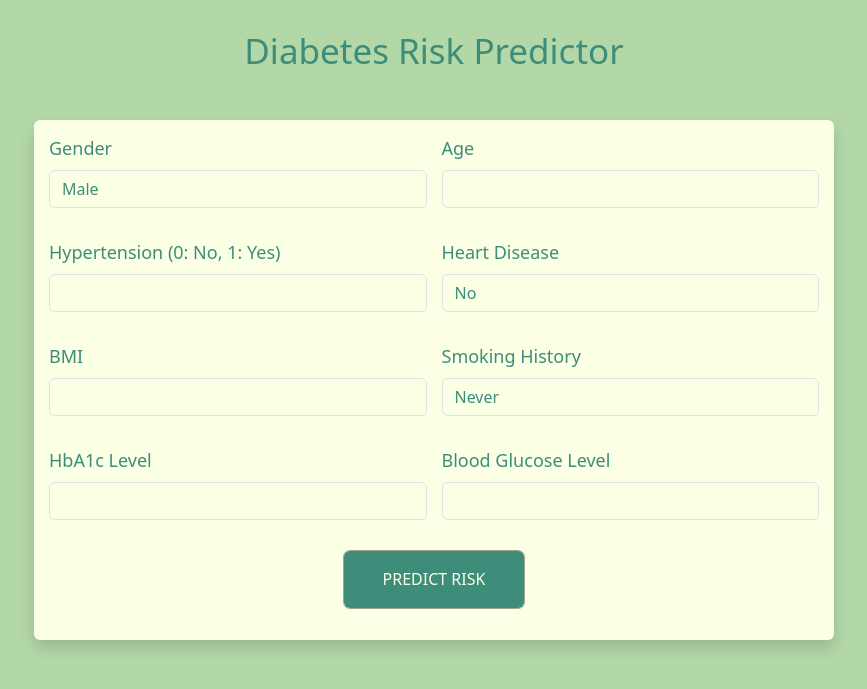
After one commit to sahana-athota/diagnostic-assistant, a Flask app: page /diabetes in a window 1280 px wide. The commit adds this page. Shown: the top 689 px of the page, without its empty margins (206-1073 px from the left). Run offline with Flask 3, Linux system fonts and the light colour scheme.

Commit message:
added diabetes predictor

```diff
--- a/app.py
+++ b/app.py
@@ -1,8 +1,9 @@
-from flask import Flask, render_template, request
+from flask import *
+
 import numpy as np
 import pandas as pd
 from modd import mod
-
+from diabetes import predict_Diabetes_disease
 app = Flask(__name__)
 
 df = pd.read_csv("symbipredict_2022.csv")
@@ -24,24 +25,58 @@ def predict_disease(user_symptoms):
 
 
 
-
-@app.route("/", methods=["GET", "POST"])
-def index():
-    print(request.form.getlist("symptoms"))
+@app.route("/symptoms", methods=["GET", "POST"])
+def symptoms():
     if request.method == "POST":
-        symptoms = request.form.getlist("symptoms")
-        print(symptoms)
-        if(symptoms and symptoms!=['']):
-            predicted_diseases = predict_disease(symptoms)
-            return render_template("index.html", symptoms=symptom_columns, result=predicted_diseases)
+        if request.form["home"]!="back":
+            symptoms = request.form.getlist("symptoms")
+            if(symptoms and symptoms!=['']):
+                predicted_diseases = predict_disease(symptoms)
+                return render_template("disease_symptom.html", symptoms=symptom_columns, result=predicted_diseases)
+            else:
+                return render_template("disease_symptom.html", symptoms=symptom_columns, result=None)
         else:
-            return render_template("index.html", symptoms=symptom_columns, result=None)
+            return redirect(url_for("home"))
 
 
-    return render_template("index.html", symptoms=symptom_columns, result=None)
+    return render_template("disease_symptom.html", symptoms=symptom_columns, result=None)
+
+
+@app.route("/", methods=["GET","POST"])
+def main():
+    return redirect(url_for("home"))
+
+@app.route("/home", methods=["GET","POST"])
+def home():
+    if request.method == "POST":
+        if request.form["page"]=="symptoms":
+            return redirect(url_for("symptoms"))
+        else:
+            return redirect(url_for("diabetes"))
+    return render_template("main.html")
 
 
 
+@app.route("/diabetes", methods=["GET", "POST"])
+def diabetes():
+    if request.method == "POST":
+        if request.form["home"]!="back":
+            user_input = {
+                "gender": request.form["gender"],
+                "age": int(request.form["age"]),
+                "hypertension": int(request.form["hypertension"]),
+                "heart_disease": 1 if request.form["heart_disease"] == "Yes" else 0,
+                "bmi": float(request.form["bmi"]),
+                "smoking_history": request.form["smoking_history"],
+                "HbA1c_level": float(request.form["HbA1c_level"]),
+                "blood_glucose_level": float(request.form["blood_glucose_level"]),
+            }
+            result_text, probability=predict_Diabetes_disease(user_input)
+            return render_template("diabetes.html", result=result_text, probability=f"{probability:.2f}")
+        else:
+            return redirect(url_for("home"))
+
+    return render_template("diabetes.html", result=None)
 
 if __name__ == "__main__":
     app.run(debug=True)
--- /dev/null
+++ b/diabetes.py
@@ -0,0 +1,59 @@
+import pandas as pd
+import numpy as np
+import matplotlib.pyplot as plt
+from sklearn.model_selection import train_test_split
+from sklearn.ensemble import RandomForestClassifier
+from sklearn.metrics import accuracy_score, confusion_matrix, classification_report
+from sklearn.preprocessing import LabelEncoder
+
+df = pd.read_csv("diabetes_prediction_dataset.csv")
+
+X = df.iloc[:, :-1]
+y = df.iloc[:, -1]
+
+categorical_cols = X.select_dtypes(include=['object']).columns
+import numpy as np
+
+
+encoders = {}
+for col in categorical_cols:
+    encoders[col] = LabelEncoder()
+    X[col] = encoders[col].fit_transform(X[col])
+
+X_train, X_test, y_train, y_test = train_test_split(X, y, test_size=0.2, random_state=42)
+
+model = RandomForestClassifier(n_estimators=100, random_state=42)
+model.fit(X_train, y_train)
+label_encoder = LabelEncoder()
+y = label_encoder.fit_transform(y)
+
+def predict_Diabetes_disease(user_input):
+    user_df = pd.DataFrame([user_input])
+
+    user_df = user_df[[col for col in user_df.columns if col in X.columns]]
+
+    for col in X.columns:
+        if col not in user_df:
+            user_df[col] = X[col].median()
+
+    for col in categorical_cols:
+        if col in user_df:
+            user_df[col] = encoders[col].transform(user_df[col])
+
+    user_df = user_df[X.columns]
+    prediction = model.predict(user_df)[0]
+    if prediction in label_encoder.classes_:
+        prediction_label = label_encoder.inverse_transform([prediction])[0]
+    else:
+        prediction_label = "Unknown (New Label Detected)"
+
+    probability = model.predict_proba(user_df)[0][1]
+    result=''
+    print("\n🔎 **Diabetes Disease Prediction:**", "⚠️ At Risk" if prediction else "✅ Not at Risk")
+    if prediction:
+        result="⚠️ At Risk"
+    else:
+        result="✅ Not at Risk"
+    print(f"📊 **Risk Probability:** {probability * 100:.2f}%")
+
+    return result, probability
--- /dev/null
+++ b/static/style_diabetes.css
@@ -0,0 +1,98 @@
+.main{
+    display: flex;
+    flex-direction: column;
+    justify-content: center;
+    align-items: center;
+}
+h2{
+    margin-top: 30px;
+    color: #3D8D7A;
+    font-size: 35px;
+}
+.alert-info{
+    width:400px;
+    background-color: #FBFFE4;
+}
+.home{
+    width:175px !important;
+    height: 50px !important;
+    font-size: 15px !important;
+}
+.shadow{
+    padding: 0 !important;
+    background-color: #FBFFE4;
+    display: flex;
+    flex-direction: column;
+    align-items: center;
+    border: black;
+
+}
+.firstform{
+    background-color: #FBFFE4;
+    width:800px;
+    display: grid;
+    grid-template-columns: repeat(2, 1fr);
+    gap: 15px;
+    text-align: left;
+    padding: 15px;
+    color: #3D8D7A;
+    border-radius: 7%;
+}
+.form-control{
+    background-color:#FBFFE4;
+    color: #3D8D7A;
+    font-weight: 350;
+}
+.form-control:focus{
+    background-color:#FBFFE4;
+}
+.form-label{
+    font-size: 18px;
+    font-weight: 450;
+}
+button{
+    background-color: #3D8D7A !important;
+    color:#FBFFE4 !important;
+    width: 180px !important;
+    font-size: 17px;
+    margin-bottom: 15px;
+    border-radius: 5%;
+}
+.btn {
+    cursor: pointer;
+    display: block;
+    font-size:16px;
+    font-weight: 400;
+    line-height: 45px;
+    margin: 0 0 2em;
+    position: relative;
+    text-decoration: none;
+    text-transform: uppercase;
+    width: 100%;
+    @media(min-width: 600px) {
+
+      margin: 0 1em 2em;
+
+    }
+
+    &:hover { text-decoration: none; }
+
+  }
+
+.btn-5 {
+    border: 0 solid;
+    box-shadow: inset 0 0 20px rgba(255, 255, 255, 0);
+    outline: 1px solid;
+    outline-color: rgba(75, 75, 75, 0.5);
+    outline-offset: 0px;
+    text-shadow: none;
+    transition: all 1250ms cubic-bezier(0.19, 1, 0.22, 1);
+  }
+
+  .btn-5:hover {
+    border: 1px solid;
+    box-shadow: inset 0 0 20px rgba(125, 125, 125, 0.5), 0 0 20px rgba(255, 255, 255, .2);
+    outline-color: rgba(255, 255, 255, 0);
+    outline-offset: 15px;
+    text-shadow: 1px 1px 2px #427388;
+  }
--- /dev/null
+++ b/templates/diabetes.html
@@ -0,0 +1,84 @@
+<!DOCTYPE html>
+<html lang="en">
+<head>
+    <meta charset="UTF-8">
+    <meta name="viewport" content="width=device-width, initial-scale=1.0">
+    <title>Heart Disease Risk Predictor</title>
+    <link href="https://cdn.jsdelivr.net/npm/bootstrap@5.3.0/dist/css/bootstrap.min.css" rel="stylesheet">
+    <link rel="stylesheet" href="{{ url_for('static', filename='style_diabetes.css') }}">
+</head>
+
+<body class="bg-light" style="background-color: #B3D8A8 !important;">
+    <h2 class="text-center">Diabetes Risk Predictor</h2>
+<div class="container mt-5 main" >
+
+    {% if result %}
+        <div class="mt-4 alert alert-info text-center">
+            <h4>{{ result }}</h4>
+            <p>📊 Probability: {{ probability }}</p>
+        </div>
+        <form method="post"><button name="home" value="back" class="btn btn-5 btn-primary home">Back to Home</button></form>
+
+    {% else %}
+
+    <form method="POST" class="card p-4 shadow">
+        <div class="firstform">
+        <div class="mb-3">
+            <label class="form-label">Gender</label>
+            <select class="form-control" name="gender" required>
+                <option value="Male">Male</option>
+                <option value="Female">Female</option>
+            </select>
+        </div>
+
+        <div class="mb-3">
+            <label class="form-label">Age</label>
+            <input type="number" class="form-control" name="age" required>
+        </div>
+
+        <div class="mb-3">
+            <label class="form-label">Hypertension (0: No, 1: Yes)</label>
+            <input type="number" class="form-control" name="hypertension" min="0" max="1" required>
+        </div>
+
+        <div class="mb-3">
+            <label class="form-label">Heart Disease</label>
+            <select class="form-control" name="heart_disease" required>
+                <option value="No">No</option>
+                <option value="Yes">Yes</option>
+            </select>
+        </div>
+
+        <div class="mb-3">
+            <label class="form-label">BMI</label>
+            <input type="number" step="0.1" class="form-control" name="bmi" required>
+        </div>
+
+        <div class="mb-3">
+            <label class="form-label">Smoking History</label>
+            <select class="form-control" name="smoking_history" required>
+                <option value="never">Never</option>
+                <option value="No info">No info</option>
+                <option value="current">Current</option>
+            </select>
+        </div>
+
+        <div class="mb-3">
+            <label class="form-label">HbA1c Level</label>
+            <input type="number" step="0.1" class="form-control" name="HbA1c_level" required>
+        </div>
+
+        <div class="mb-3">
+            <label class="form-label">Blood Glucose Level</label>
+            <input type="number" step="0.1" class="form-control" name="blood_glucose_level" required>
+        </div>
+    </div>
+        <button type="submit" name="home" value="result" class="btn btn-5 btn-primary">Predict Risk</button>
+    </form>
+    {% endif %}
+
+</div>
+
+<script src="https://cdn.jsdelivr.net/npm/bootstrap@5.3.0/dist/js/bootstrap.bundle.min.js"></script>
+</body>
+</html>
```
Also changed, not shown: blood_test.py (added, +132 -0 lines), modd.py (+0 -38 lines), static/style.css (+7 -9 lines), templates/disease_symptom.html (renamed from templates/index.html, +5 -3 lines), templates/main.html (added, +73 -0 lines), templates/results.html (added, +33 -0 lines), templates/upload.html (added, +17 -0 lines), README.md, diabetes_prediction_dataset.csv (added), static/3154534.jpg (added), uploads/bloodreport1.png (added), 1 other file.
